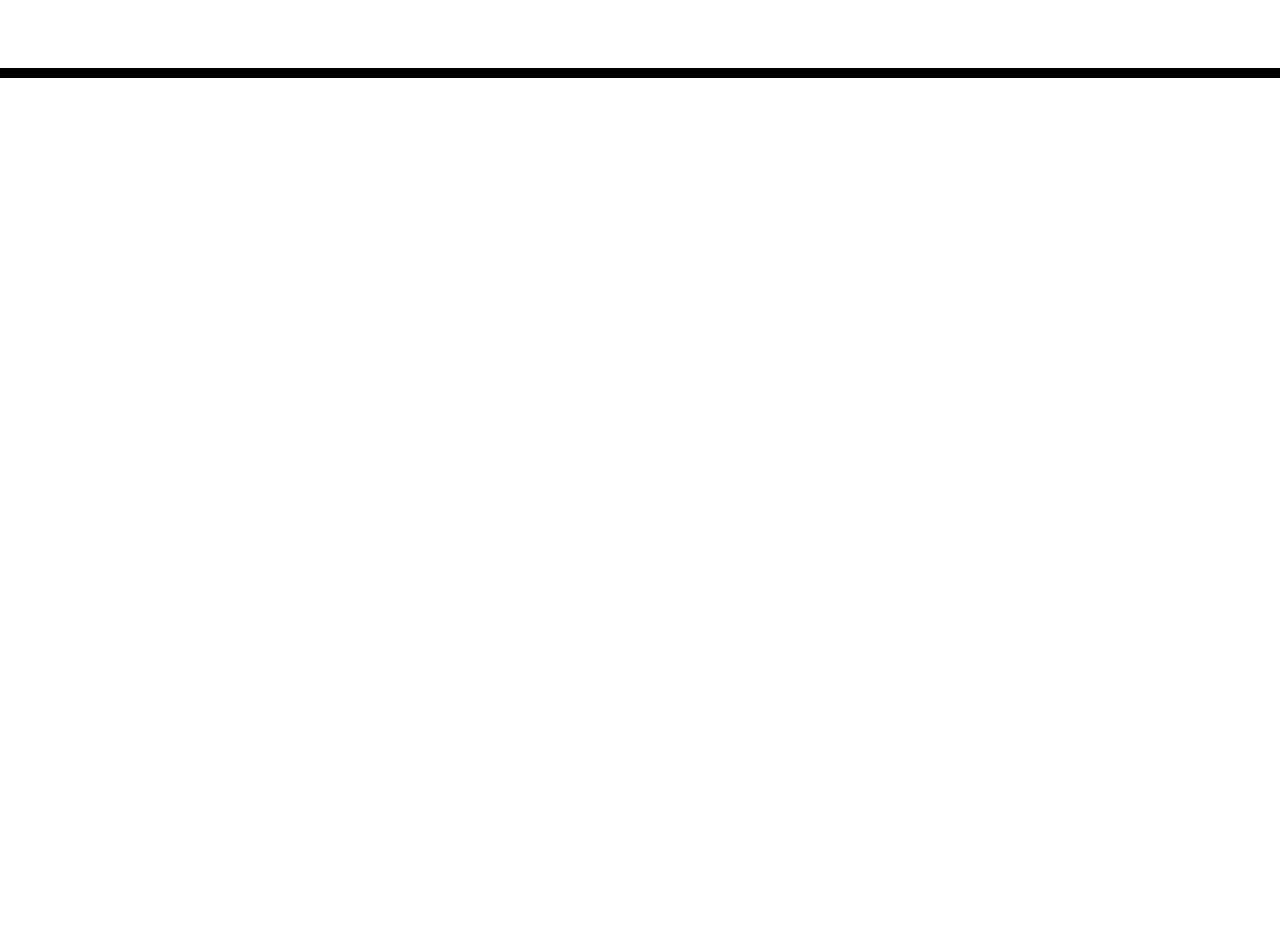
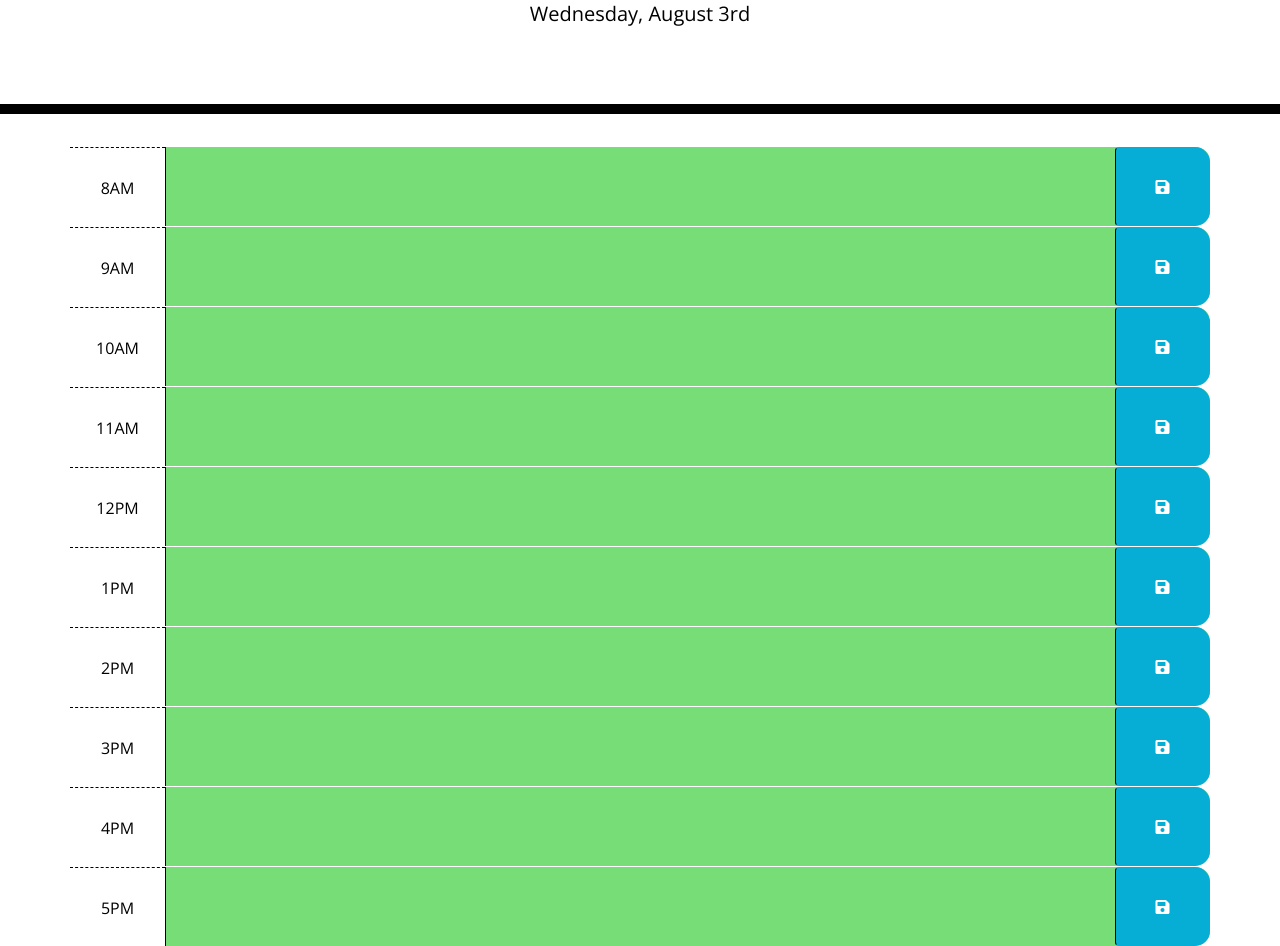
Before and after one commit to alsarmientoo/5-workday-scheduler, a plain HTML site: page index.html in a window 1280 px wide. Shown: the part 190-1136 px from the top of the page. Before the commit the page ends 800 px from the top, so only its background shows below. Drawn offline with nearby package versions, Linux system fonts and the light colour scheme; files that its build step writes are made by us from their sources.

Commit message:
sets local storage

```diff
--- /dev/null
+++ b/Develop/script.js
@@ -0,0 +1,80 @@
+// var taskText = document.querySelector(".description");
+// var taskTime = document.querySelector(".hour");
+
+// ready frunction, reloads the website with the stored data
+$(document).ready(function() {
+// var currentDate = document.querySelector(".lead");
+// set the date with the right format based on moment.js
+    var currentDate = moment().format("dddd, MMMM Do");
+
+    // to check if the date is correct
+        console.log(currentDate);
+        // to display current date
+        $("#currentDay").text(currentDate);
+        // $("#currentDate").textContent = date;
+
+    $(".saveBtn").on("click", function() {
+    //     var saveTask = {
+    //         text: taskText.value.trim()
+    //         // time: taskTime.parentElement.attr("id")
+    //     };
+    // localStorage.setItem("saveTask", JSON.stringify(saveTask))
+
+    // Get nearby values of the description in JQuery
+    // finds description in the closest element, stores its value
+    var taskText = $(this).closest(".time-block").find(".description").val();
+    var taskTime = $(this).parent().attr("id");
+
+    // Save text in local storage
+    localStorage.setItem(taskTime, taskText);
+    });
+
+    function hourlyTasks() {
+        var currentHour = moment().hour();
+        // format current hour in "hour"
+        // console.log(currentHour);
+
+        $(".time-block").each(function() {
+            // to make sure the hour is an integer and not a string, put parseInt
+            // blockedTime with an id attr with an hour value, split the value per hour
+            // to run the if else statement
+            var blockedTime = parseInt($(this).attr("id").split("hour")[1]);
+
+            if (blockedTime > currentHour) {
+                //
+                $(this).removeClass("past");
+                $(this).removeClass("present");
+                $(this).addClass("future");
+            }
+            else if (blockedTime === currentHour) {
+                $(this).removeClass("past");
+                $(this).removeClass("future");
+                $(this).addClass("present");
+            }
+            else {
+                $(this).addClass("past");
+                $(this).removeClass("present");
+                $(this).removeClass("future");
+            }
+        });
+    };
+
+    // localStorage.getItem(saveTask);
+// getItem
+ // GetS value of description for every hour from local storage
+ $("#hour8 .description").val(localStorage.getItem("hour8"));
+ $("#hour9 .description").val(localStorage.getItem("hour9"));
+ $("#hour10 .description").val(localStorage.getItem("hour10"));
+ $("#hour11 .description").val(localStorage.getItem("hour11"));
+ $("#hour12 .description").val(localStorage.getItem("hour12"));
+ $("#hour13 .description").val(localStorage.getItem("hour13"));
+ $("#hour14 .description").val(localStorage.getItem("hour14"));
+ $("#hour15 .description").val(localStorage.getItem("hour15"));
+ $("#hour16 .description").val(localStorage.getItem("hour16"));
+ $("#hour17 .description").val(localStorage.getItem("hour17"));
+
+
+hourlyTasks();
+
+
+});
--- a/index.html
+++ b/index.html
@@ -18,7 +18,7 @@
       href="https://fonts.googleapis.com/css?family=Open+Sans&display=swap"
       rel="stylesheet"
     />
-    <link rel="stylesheet" href="style.css" />
+    <link rel="stylesheet" href="./Develop/style.css"/>
     <title>Work Day Scheduler</title>
   </head>
 
@@ -30,9 +30,99 @@
     </header>
     <div class="container">
       <!-- Timeblocks go here -->
-    </div>
+
+      <div class="row time-block" id="hour8">
+        <div class="col-md-1 hour">
+          8AM
+        </div>
+        <!-- no background color yet for textarea, will change depending on the time -->
+        <textarea class="col-md-10 tasks description"></textarea>
+        <button class="btn saveBtn col-md-1"><i class="fas fa-save"></i></button>
+      </div>
+
+      <div class="row time-block" id="hour9">
+        <div class="col-md-1 hour">
+          9AM
+        </div>
+        <!-- no background color yet for textarea, will change depending on the time -->
+        <textarea class="col-md-10 tasks description"></textarea>
+        <button class="btn saveBtn col-md-1"><i class="fas fa-save"></i></button>
+      </div>
+
+      <div class="row time-block" id="hour10">
+        <div class="col-md-1 hour">
+          10AM
+        </div>
+        <!-- no background color yet for textarea, will change depending on the time -->
+        <textarea class="col-md-10 tasks description"></textarea>
+        <button class="btn saveBtn col-md-1"><i class="fas fa-save"></i></button>
+      </div>
+
+      <div class="row time-block" id="hour11">
+        <div class="col-md-1 hour">
+          11AM
+        </div>
+        <!-- no background color yet for textarea, will change depending on the time -->
+        <textarea class="col-md-10 tasks description"></textarea>
+        <button class="btn saveBtn col-md-1"><i class="fas fa-save"></i></button>
+      </div>
+
+      <div class="row time-block" id="hour12">
+        <div class="col-md-1 hour">
+          12PM
+        </div>
+        <!-- no background color yet for textarea, will change depending on the time -->
+        <textarea class="col-md-10 tasks description"></textarea>
+        <button class="btn saveBtn col-md-1"><i class="fas fa-save"></i></button>
+      </div>
+
+      <div class="row time-block" id="hour13">
+        <div class="col-md-1 hour">
+          1PM
+        </div>
+        <!-- no background color yet for textarea, will change depending on the time -->
+        <textarea class="col-md-10 tasks description"></textarea>
+        <button class="btn saveBtn col-md-1"><i class="fas fa-save"></i></button>
+      </div>
+
+      <div class="row time-block" id="hour14">
+        <div class="col-md-1 hour">
+          2PM
+        </div>
+        <!-- no background color yet for textarea, will change depending on the time -->
+        <textarea class="col-md-10 tasks description"></textarea>
+        <button class="btn saveBtn col-md-1"><i class="fas fa-save"></i></button>
+      </div>
+
+      <div class="row time-block" id="hour15">
+        <div class="col-md-1 hour">
+          3PM
+        </div>
+        <!-- no background color yet for textarea, will change depending on the time -->
+        <textarea class="col-md-10 tasks description"></textarea>
+        <button class="btn saveBtn col-md-1"><i class="fas fa-save"></i></button>
+      </div>
+
+      <div class="row time-block" id="hour16">
+        <div class="col-md-1 hour">
+          4PM
+        </div>
+        <!-- no background color yet for textarea, will change depending on the time -->
+        <textarea class="col-md-10 tasks description"></textarea>
+        <button class="btn saveBtn col-md-1"><i class="fas fa-save"></i></button>
+      </div>
+
+      <div class="row time-block" id="hour17">
+        <div class="col-md-1 hour">
+          5PM
+        </div>
+        <!-- no background color yet for textarea, will change depending on the time -->
+        <textarea class="col-md-10 tasks description"></textarea>
+        <button class="btn saveBtn col-md-1"><i class="fas fa-save"></i></button>
+      </div>
 
     <script src="https://code.jquery.com/jquery-3.4.1.min.js"></script>
     <script src="https://cdnjs.cloudflare.com/ajax/libs/moment.js/2.24.0/moment.min.js"></script>
+    <script src="./Develop/script.js"></script>
   </body>
 </html>
```
Also changed, not shown: 1 other file.
